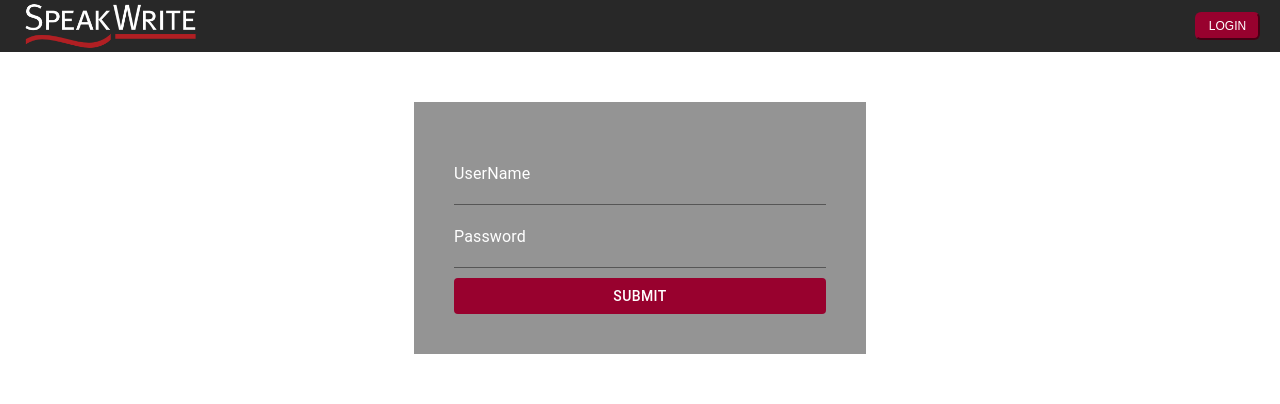
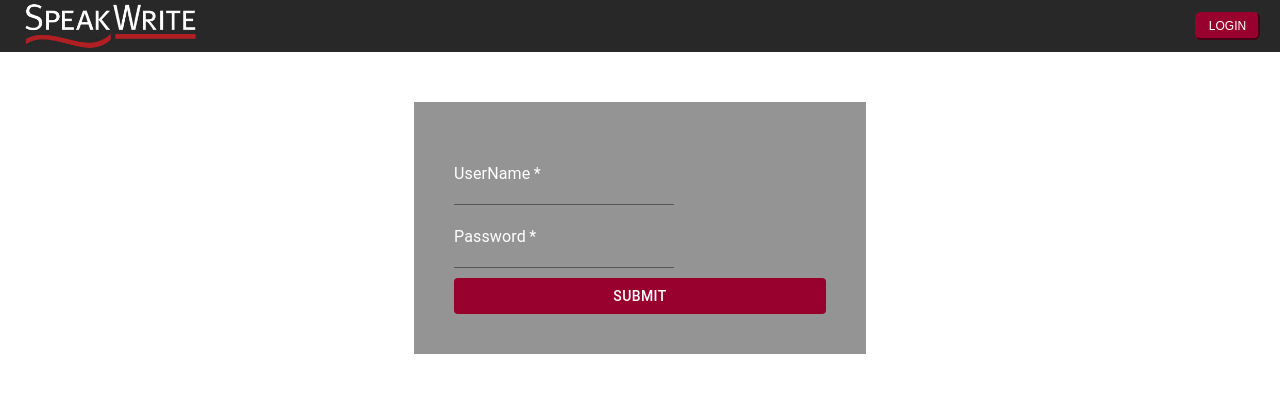
Before and after one commit to pgoulding/SW-login-homework, a React (Create React App) app: page / in a window 1280 px wide. Shown: the top 404 px of the page. Built offline with nearby package versions, Linux system fonts and the light colour scheme.

Commit message:
fix naming issue

```diff
--- a/src/SigninForm/SigninForm.jsx
+++ b/src/SigninForm/SigninForm.jsx
@@ -2,6 +2,7 @@ import React from "react";
 import "./SigninForm.scss";
 import TextField from "@material-ui/core/TextField";
 import Button from "@material-ui/core/Button";
+import FormControl from "@material-ui/core/FormControl";
 import { useStyles } from '../muiTheme'
 
 export const SigninForm = props => {
@@ -9,23 +10,36 @@ export const SigninForm = props => {
 
   const continueForm = e => {
     e.preventDefault();
-    props.nextStep();
+    if(props.values.username && props.values.password) {
+      props.nextStep();
+    } else {
+      console.log('Missing values')
+    }
   };
 
   return (
     <div>
+      <FormControl>
       <TextField
         onChange={props.handleChange}
         fullWidth="true"
+        name="username"
         label="UserName"
         type="text"
+        required
       />
+      </FormControl>
+      <FormControl>
       <TextField
+        onChange={props.handleChange}
         fullWidth="true"
         label="Password"
         type="password"
+        name="password"
         autoComplete="current-password"
+        required
       />
+      </FormControl>
       <Button
         fullWidth="true"
         className={classes.button}
--- a/src/SigninForm/SigninForm.scss
+++ b/src/SigninForm/SigninForm.scss
@@ -1,8 +1,6 @@
 .signin_form-main {
   min-width: 30%;
   max-width: 300px;
-  position: relative;
-  top: 10%;
   background-color: rgba(78, 78, 78, 0.6);
   margin: auto;
   display: flex;
```
